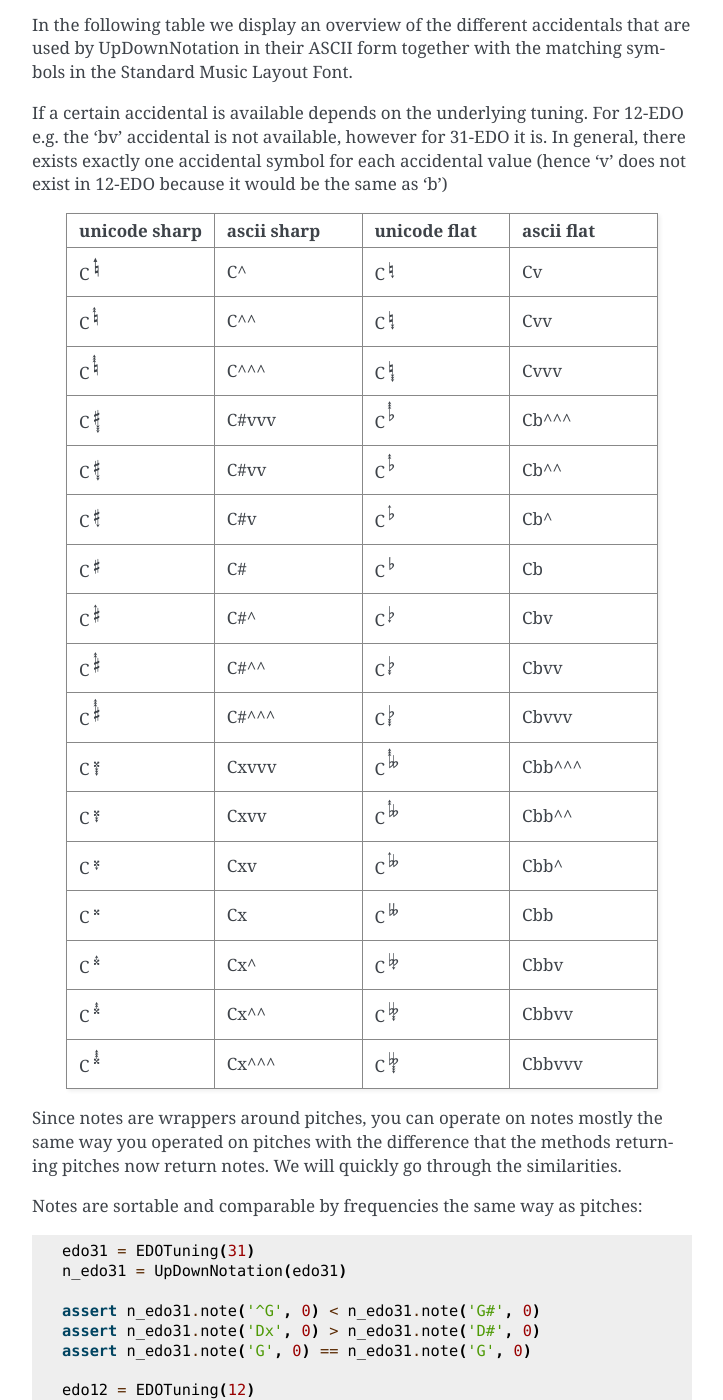
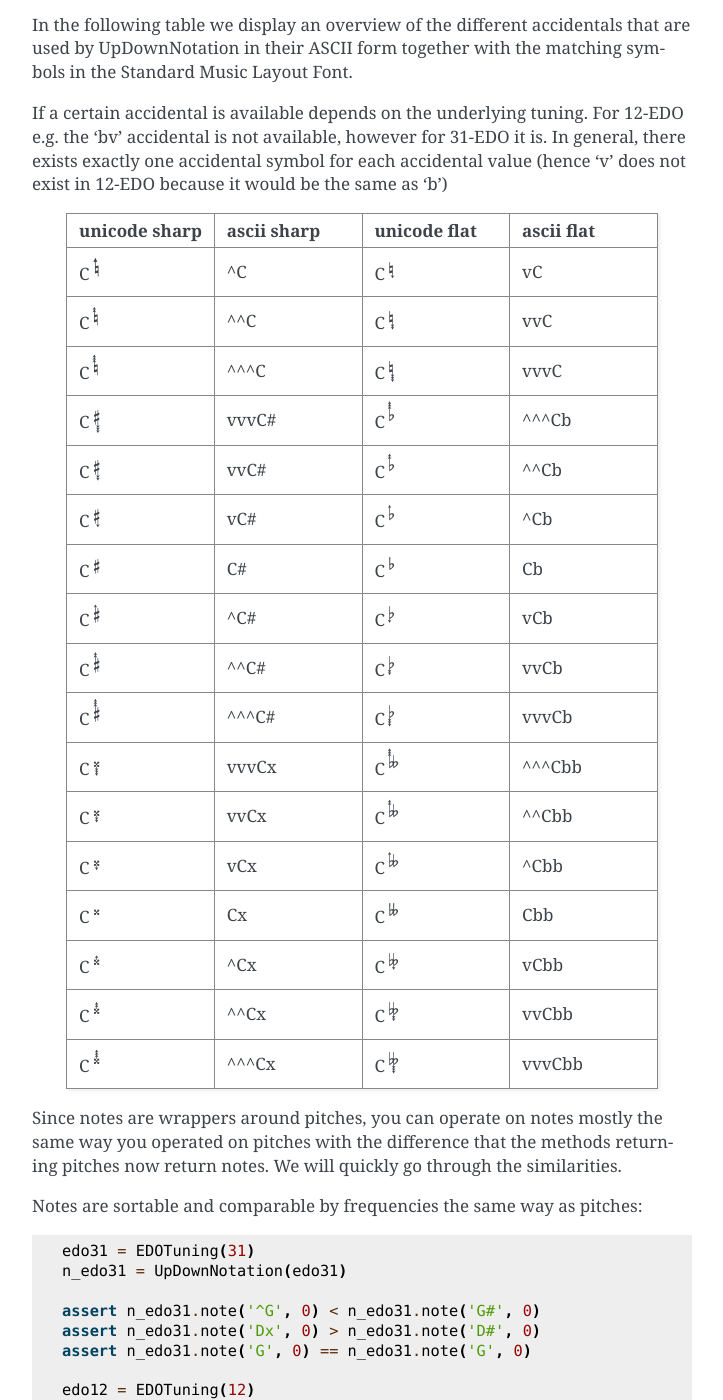
Before and after one commit to retooth2/xenharmlib, a Sphinx documentation site: the page built from doc/quickstart.rst, in a window 1280 px wide and 1400 px high, scrolled down 14327 px. Shown: the whole window, without its empty margins (388-1111 px from the left). Built offline with Sphinx 7.4.7, drawn with Linux system fonts in a browser that asks for light colours.

Commit message:
fix(doc): Wrong ASCII representation in SMUFL table

```diff
--- a/doc/quickstart.rst
+++ b/doc/quickstart.rst
@@ -867,73 +867,73 @@ the same as 'b')
      - unicode flat
      - ascii flat
    * - C |acc_^|
-     - C^
+     - ^C
      - C |acc_v|
-     - Cv
+     - vC
    * - C |acc_^^|
-     - C^^
+     - ^^C
      - C |acc_vv|
-     - Cvv
+     - vvC
    * - C |acc_^^^|
-     - C^^^
+     - ^^^C
      - C |acc_vvv|
-     - Cvvv
+     - vvvC
    * - C |acc_#vvv|
-     - C#vvv
+     - vvvC#
      - C |acc_b^^^|
-     - Cb^^^
+     - ^^^Cb
    * - C |acc_#vv|
-     - C#vv
+     - vvC#
      - C |acc_b^^|
-     - Cb^^
+     - ^^Cb
    * - C |acc_#v|
-     - C#v
+     - vC#
      - C |acc_b^|
-     - Cb^
+     - ^Cb
    * - C |acc_#|
      - C#
      - C |acc_b|
      - Cb
    * - C |acc_#^|
-     - C#^
+     - ^C#
      - C |acc_bv|
-     - Cbv
+     - vCb
    * - C |acc_#^^|
-     - C#^^
+     - ^^C#
      - C |acc_bvv|
-     - Cbvv
+     - vvCb
    * - C |acc_#^^^|
-     - C#^^^
+     - ^^^C#
      - C |acc_bvvv|
-     - Cbvvv
+     - vvvCb
    * - C |acc_xvvv|
-     - Cxvvv
+     - vvvCx
      - C |acc_bb^^^|
-     - Cbb^^^
+     - ^^^Cbb
    * - C |acc_xvv|
-     - Cxvv
+     - vvCx
      - C |acc_bb^^|
-     - Cbb^^
+     - ^^Cbb
    * - C |acc_xv|
-     - Cxv
+     - vCx
      - C |acc_bb^|
-     - Cbb^
+     - ^Cbb
    * - C |acc_x|
      - Cx
      - C |acc_bb|
      - Cbb
    * - C |acc_x^|
-     - Cx^
+     - ^Cx
      - C |acc_bbv|
-     - Cbbv
+     - vCbb
    * - C |acc_x^^|
-     - Cx^^
+     - ^^Cx
      - C |acc_bbvv|
-     - Cbbvv
+     - vvCbb
    * - C |acc_x^^^|
-     - Cx^^^
+     - ^^^Cx
      - C |acc_bbvvv|
-     - Cbbvvv
+     - vvvCbb
 
 .. |acc_^| replace:: :smufl:``
 .. |acc_^^| replace:: :smufl:``
```
